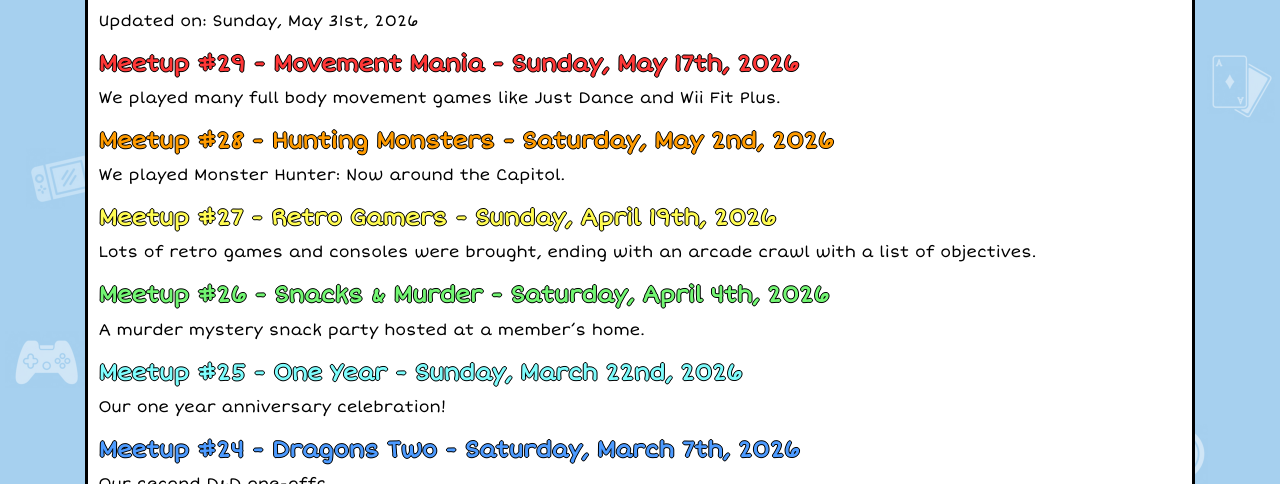
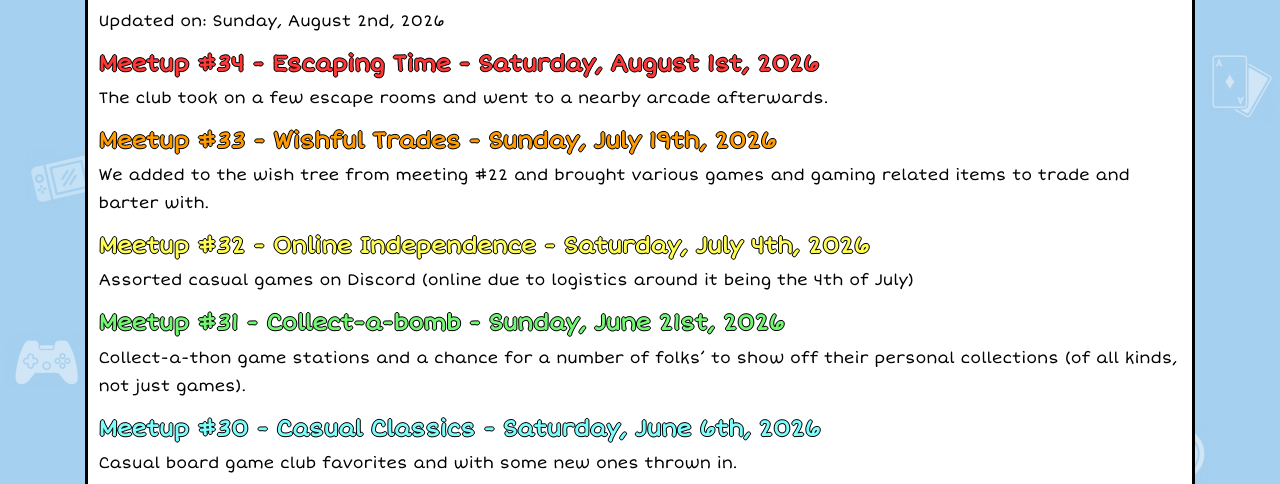
Before and after one commit to MadisonGamerClub/madisongamerclub.github.io, a plain HTML site: page history.html in a window 1280 px wide. Shown: the part 303-787 px from the top of the page. Drawn offline with Linux system fonts and the light colour scheme.

Commit message:
Update meeting history

```diff
--- a/history.html
+++ b/history.html
@@ -32,8 +32,12 @@
       <main>
         <h1>History</h1>
 
-        <p>Updated on: Sunday, May 31st, 2026</p>
-
+        <p>Updated on: Sunday, August 2nd, 2026</p>
+        <h2>Meetup #34 - Escaping Time - Saturday, August 1st, 2026</h2><p>The club took on a few escape rooms and went to a nearby arcade afterwards.</p>
+        <h2>Meetup #33 - Wishful Trades - Sunday, July 19th, 2026</h2><p>We added to the wish tree from meeting #22 and brought various games and gaming related items to trade and barter with.</p>
+        <h2>Meetup #32 - Online Independence - Saturday, July 4th, 2026</h2><p>Assorted casual games on Discord (online due to logistics around it being the 4th of July)</p>
+        <h2>Meetup #31 - Collect-a-bomb - Sunday, June 21st, 2026</h2><p>Collect-a-thon game stations and a chance for a number of folks’ to show off their personal collections (of all kinds, not just games).</p>
+        <h2>Meetup #30 - Casual Classics - Saturday, June 6th, 2026</h2><p>Casual board game club favorites and with some new ones thrown in.</p>
         <h2>Meetup #29 - Movement Mania - Sunday, May 17th, 2026</h2><p>We played many full body movement games like Just Dance and Wii Fit Plus.</p>
         <h2>Meetup #28 - Hunting Monsters - Saturday, May 2nd, 2026</h2><p>We played Monster Hunter: Now around the Capitol.</p>
         <h2>Meetup #27 - Retro Gamers - Sunday, April 19th, 2026</h2><p>Lots of retro games and consoles were brought, ending with an arcade crawl with a list of objectives.</p>
```
